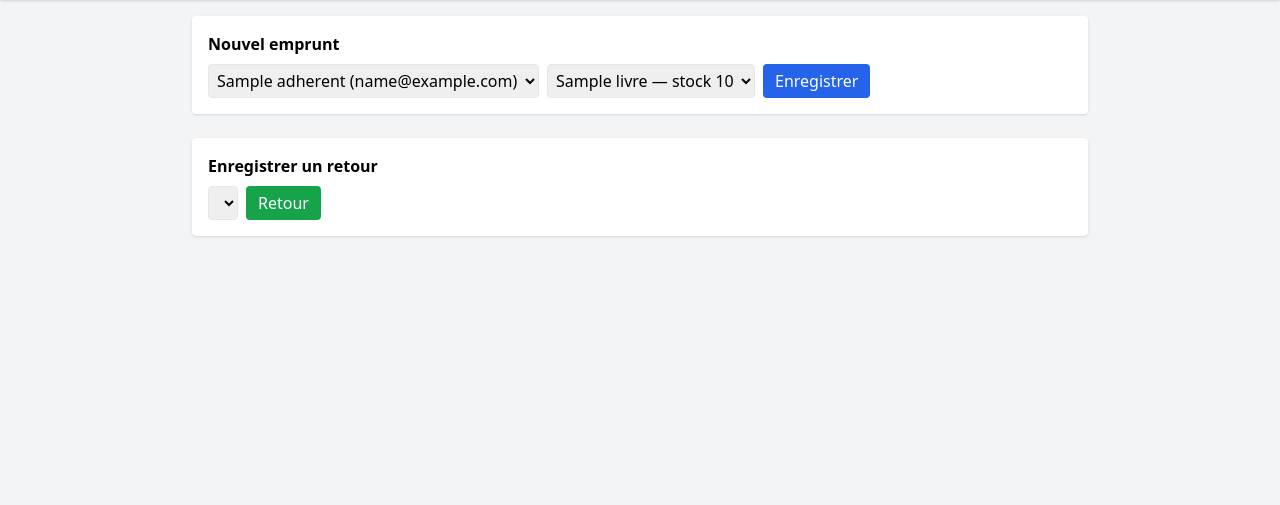
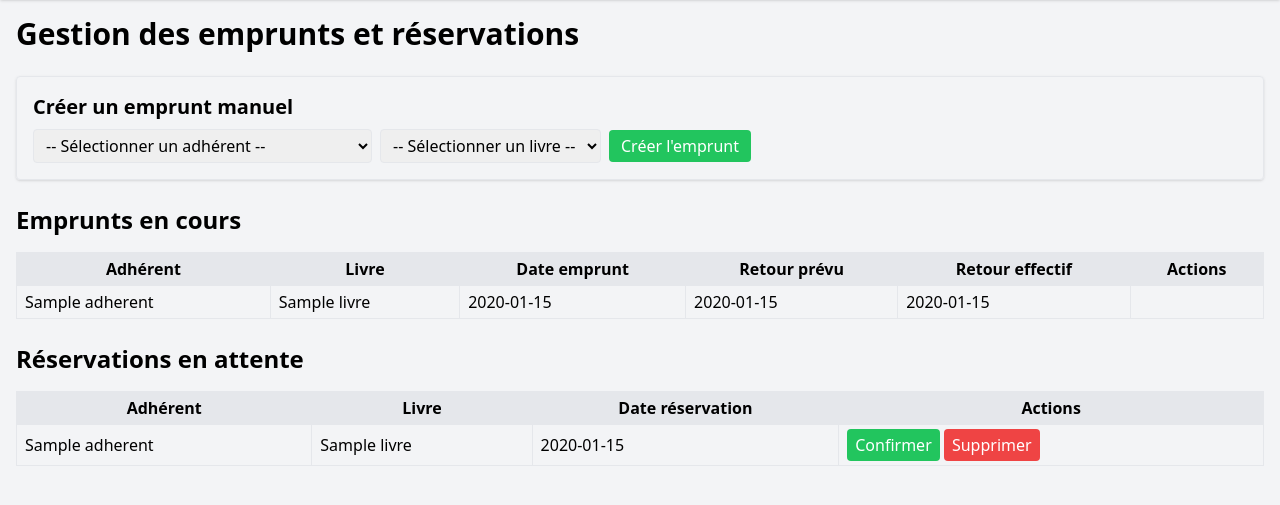
Before and after one commit to sara-git-hub/booksmart_sara, a FastAPI app: page /admin/emprunts in a window 1280 px wide. Shown: the part 58-563 px from the top of the page. Run offline with FastAPI, Linux system fonts and the light colour scheme; the visitor is signed in with stand-in values (Sample User, id 1); tables that the repository leaves empty hold one stand-in row (values such as "Sample post"); lists and menus that the app fills with data are empty; parts of the project's set-up code (start-up, migrations or seed data) failed here and were passed over; some libraries are stand-ins or nearby versions.

Commit message:
modif routes et templates

```diff
--- a/backend/models.py
+++ b/backend/models.py
@@ -42,7 +42,7 @@
     id = Column(Integer, primary_key=True, index=True)
     id_adherent = Column(Integer, ForeignKey("adherents.id", ondelete="CASCADE"))
     id_livre = Column(Integer, ForeignKey("livres.id", ondelete="CASCADE"))
-    date_emprunt = Column(Date, default=datetime.utcnow)
+    date_emprunt = Column(Date, default=datetime.now)
     date_retour_prevue = Column(Date, nullable=False)
     date_retour_effectif = Column(Date, nullable=True)
 
--- a/backend/routes/admin.py
+++ b/backend/routes/admin.py
@@ -1,18 +1,17 @@
-from fastapi import APIRouter, Request, Depends, HTTPException, Form
+from fastapi import APIRouter, Request, Depends, HTTPException, Form, Query
 from fastapi.responses import RedirectResponse
 from sqlalchemy.orm import Session
 from backend import crud, database, models,schemas
 from backend.config import templates
 from pydantic import ValidationError
 from typing import Optional, List
+from datetime import date, datetime, timedelta
 
 router = APIRouter(
     prefix="/admin",
     tags=["admin"],
     dependencies=[Depends(crud.admin_required)]
 )
-
-
 
 # Liste des adhérents
 @router.get("/gestion-adherents")
@@ -70,11 +69,25 @@
 
 
 @router.get("/gestion-livres")
-async def gestion_livres(request: Request, db: Session = Depends(database.get_db), search: str = ""):
-    livres = crud.get_livres(db, search)
+async def gestion_livres(
+    request: Request,
+    db: Session = Depends(database.get_db),
+    search: str = "",
+    id_livre: str = Query("")  # <- récupérer comme string
+):
+    try:
+        id_livre_int: Optional[int] = int(id_livre) if id_livre.strip() else None
+    except ValueError:
+        id_livre_int = None
+
+    if id_livre_int is not None:
+        livres = db.query(models.Livre).filter(models.Livre.id == id_livre_int).all()
+    else:
+        livres = crud.get_livres(db, search)
+
     return templates.TemplateResponse(
         "admin/gestion-livres.html",
-        {"request": request, "livres": livres, "search": search}
+        {"request": request, "livres": livres, "search": search, "id_livre": id_livre}
     )
 
 @router.post("/livres/add")
@@ -142,14 +155,26 @@
     db.commit()
     return RedirectResponse(url="/admin/gestion-livres", status_code=303)
 
+# Page de gestion : emprunts + réservations
 @router.get("/emprunts")
 async def page_emprunts(request: Request, db: Session = Depends(database.get_db)):
     adherents = db.query(models.Adherent).all()
     livres = db.query(models.Livre).all()
     emprunts = db.query(models.Emprunt).all()
-    return templates.TemplateResponse("admin/emprunts.html",
-        {"request": request, "adherents": adherents, "livres": livres, "emprunts": emprunts})
+    reservations = db.query(models.Reservation).all()
+    print("Adherents count:", len(adherents))
+    return templates.TemplateResponse(
+        "admin/emprunts.html",
+        {
+            "request": request,
+            "adherents": adherents,
+            "livres": livres,
+            "emprunts": emprunts,
+            "reservations": reservations,
+        }
+    )
 
+# Création manuelle d’un emprunt
 @router.post("/emprunts")
 async def enregistrer_emprunt(
     id_adherent: int = Form(...),
@@ -159,15 +184,14 @@
     livre = db.query(models.Livre).filter_by(id=id_livre).first()
     if not livre or livre.stock <= 0:
         raise HTTPException(400, "Livre indisponible")
-    # créer emprunt + maj stock
-    from datetime import date, timedelta
-    e = models.Emprunt(
+
+    emprunt = models.Emprunt(
         id_adherent=id_adherent,
         id_livre=id_livre,
         date_emprunt=date.today(),
         date_retour_prevue=date.today() + timedelta(days=14),
     )
-    db.add(e)
+    db.add(emprunt)
     livre.stock -= 1
     db.commit()
     return RedirectResponse(url="/admin/emprunts", status_code=303)
@@ -186,3 +210,44 @@
     livre.stock += 1
     db.commit()
     return RedirectResponse(url="/admin/emprunts", status_code=303)
+
+# Confirmer une réservation => transformer en emprunt
+@router.post("/reservations/{reservation_id}/confirmer")
+async def confirmer_reservation(reservation_id: int, db: Session = Depends(database.get_db)):
+    reservation = db.query(models.Reservation).filter_by(id=reservation_id).first()
+    if not reservation:
+        raise HTTPException(404, "Réservation introuvable")
+
+    livre = db.query(models.Livre).filter_by(id=reservation.id_livre).first()
+    if not livre or livre.stock <= 0:
+        raise HTTPException(400, "Livre indisponible")
+
+    # créer emprunt
+    emprunt = models.Emprunt(
+        id_adherent=reservation.id_adherent,
+        id_livre=reservation.id_livre,
+        date_emprunt=date.today(),
+        date_retour_prevue=date.today() + timedelta(days=14),
+    )
+    db.add(emprunt)
+
+    # mettre à jour le stock
+    livre.stock -= 1
+
+    # supprimer la réservation
+    db.delete(reservation)
+
+    db.commit()
+    return RedirectResponse(url="/admin/emprunts", status_code=303)
+
+
+# Supprimer une réservation
+@router.post("/reservations/{reservation_id}/supprimer")
+async def supprimer_reservation(reservation_id: int, db: Session = Depends(database.get_db)):
+    reservation = db.query(models.Reservation).filter_by(id=reservation_id).first()
+    if not reservation:
+        raise HTTPException(404, "Réservation introuvable")
+
+    db.delete(reservation)
+    db.commit()
+    return RedirectResponse(url="/admin/emprunts", status_code=303)
--- a/frontend/templates/admin/emprunts.html
+++ b/frontend/templates/admin/emprunts.html
@@ -1,29 +1,111 @@
 {% extends "base.html" %}
+
+{% block title %}Gestion des emprunts{% endblock %}
+
 {% block content %}
-<div class="max-w-4xl mx-auto space-y-6">
-  <div class="bg-white p-4 rounded shadow">
-    <h2 class="font-semibold mb-2">Nouvel emprunt</h2>
-    <form method="post" action="/admin/emprunts" class="flex gap-2 flex-wrap">
-      <select name="id_adherent" class="border p-1 rounded">
-        {% for a in adherents %}<option value="{{ a.id }}">{{ a.nom }} ({{ a.email }})</option>{% endfor %}
-      </select>
-      <select name="id_livre" class="border p-1 rounded">
-        {% for l in livres %}<option value="{{ l.id }}">{{ l.titre }} — stock {{ l.stock }}</option>{% endfor %}
-      </select>
-      <button class="bg-blue-600 text-white px-3 py-1 rounded">Enregistrer</button>
+<h1 class="text-3xl font-bold mb-6">Gestion des emprunts et réservations</h1>
+
+<!-- Formulaire : créer un emprunt manuel -->
+<div class="mb-6 border p-4 rounded shadow">
+    <h2 class="text-xl font-bold mb-2">Créer un emprunt manuel</h2>
+    <form method="post" action="/admin/emprunts" class="flex gap-2 items-center flex-wrap">
+        <select name="id_adherent" class="border px-2 py-1 rounded">
+            <option value="">-- Sélectionner un adhérent --</option>
+            {% for a in adherents %}
+                <option value="{{ a.id }}">{{ a.nom }} ({{ a.email }})</option>
+            {% endfor %}
+        </select>
+
+        <select name="id_livre" class="border px-2 py-1 rounded">
+            <option value="">-- Sélectionner un livre --</option>
+            {% for l in livres %}
+                <option value="{{ l.id }}">{{ l.titre }} (Stock: {{ l.stock }})</option>
+            {% endfor %}
+        </select>
+
+        <button type="submit" class="bg-green-500 text-white px-3 py-1 rounded">
+            Créer l'emprunt
+        </button>
     </form>
-  </div>
+</div>
 
-  <div class="bg-white p-4 rounded shadow">
-    <h2 class="font-semibold mb-2">Enregistrer un retour</h2>
-    <form method="post" action="/admin/retours" class="flex gap-2 flex-wrap">
-      <select name="emprunt_id" class="border p-1 rounded">
-        {% for e in emprunts if not e.date_retour_effectif %}
-          <option value="{{ e.id }}">Emprunt #{{ e.id }} — Livre {{ e.id_livre }} — Adhérent {{ e.id_adherent }}</option>
+<!-- Liste des emprunts -->
+<h2 class="text-2xl font-bold mb-4">Emprunts en cours</h2>
+<table class="table-auto w-full border-collapse border border-gray-300 mb-6">
+    <thead>
+        <tr class="bg-gray-200">
+            <th class="border px-2 py-1">Adhérent</th>
+            <th class="border px-2 py-1">Livre</th>
+            <th class="border px-2 py-1">Date emprunt</th>
+            <th class="border px-2 py-1">Retour prévu</th>
+            <th class="border px-2 py-1">Retour effectif</th>
+            <th class="border px-2 py-1">Actions</th>
+        </tr>
+    </thead>
+    <tbody>
+        {% for e in emprunts %}
+        <tr>
+            <td class="border px-2 py-1">{{ e.adherent.nom }}</td>
+            <td class="border px-2 py-1">{{ e.livre.titre }}</td>
+            <td class="border px-2 py-1">{{ e.date_emprunt }}</td>
+            <td class="border px-2 py-1">{{ e.date_retour_prevue }}</td>
+            <td class="border px-2 py-1">
+                {% if e.date_retour_effectif %}
+                    {{ e.date_retour_effectif }}
+                {% else %}
+                    En cours
+                {% endif %}
+            </td>
+            <td class="border px-2 py-1">
+                {% if not e.date_retour_effectif %}
+                <form method="post" action="/admin/retours" style="display:inline-block">
+                    <input type="hidden" name="emprunt_id" value="{{ e.id }}">
+                    <button type="submit" class="bg-blue-500 text-white px-2 py-1 rounded">
+                        Enregistrer retour
+                    </button>
+                </form>
+                {% endif %}
+            </td>
+        </tr>
         {% endfor %}
-      </select>
-      <button class="bg-green-600 text-white px-3 py-1 rounded">Retour</button>
-    </form>
-  </div>
-</div>
+    </tbody>
+</table>
+
+<!-- Liste des réservations -->
+<h2 class="text-2xl font-bold mb-4">Réservations en attente</h2>
+<table class="table-auto w-full border-collapse border border-gray-300">
+    <thead>
+        <tr class="bg-gray-200">
+            <th class="border px-2 py-1">Adhérent</th>
+            <th class="border px-2 py-1">Livre</th>
+            <th class="border px-2 py-1">Date réservation</th>
+            <th class="border px-2 py-1">Actions</th>
+        </tr>
+    </thead>
+    <tbody>
+        {% for r in reservations %}
+        <tr>
+            <td class="border px-2 py-1">{{ r.adherent.nom }}</td>
+            <td class="border px-2 py-1">{{ r.livre.titre }}</td>
+            <td class="border px-2 py-1">{{ r.date_reservation }}</td>
+            <td class="border px-2 py-1">
+                <!-- Confirmer -->
+                <form method="post" action="/admin/reservations/{{ r.id }}/confirmer" style="display:inline-block">
+                    <button type="submit" class="bg-green-500 text-white px-2 py-1 rounded">
+                        Confirmer
+                    </button>
+                </form>
+
+                <!-- Supprimer -->
+                <form method="post" action="/admin/reservations/{{ r.id }}/supprimer" style="display:inline-block"
+                      onsubmit="return confirm('Supprimer cette réservation ?');">
+                    <button type="submit" class="bg-red-500 text-white px-2 py-1 rounded">
+                        Supprimer
+                    </button>
+                </form>
+            </td>
+        </tr>
+        {% endfor %}
+    </tbody>
+</table>
 {% endblock %}
```
Also changed, not shown: backend/routes/users.py (+10 -18 lines), frontend/templates/admin/gestion-livres.html (+8 -2 lines), frontend/templates/profil.html (+31 -5 lines).
